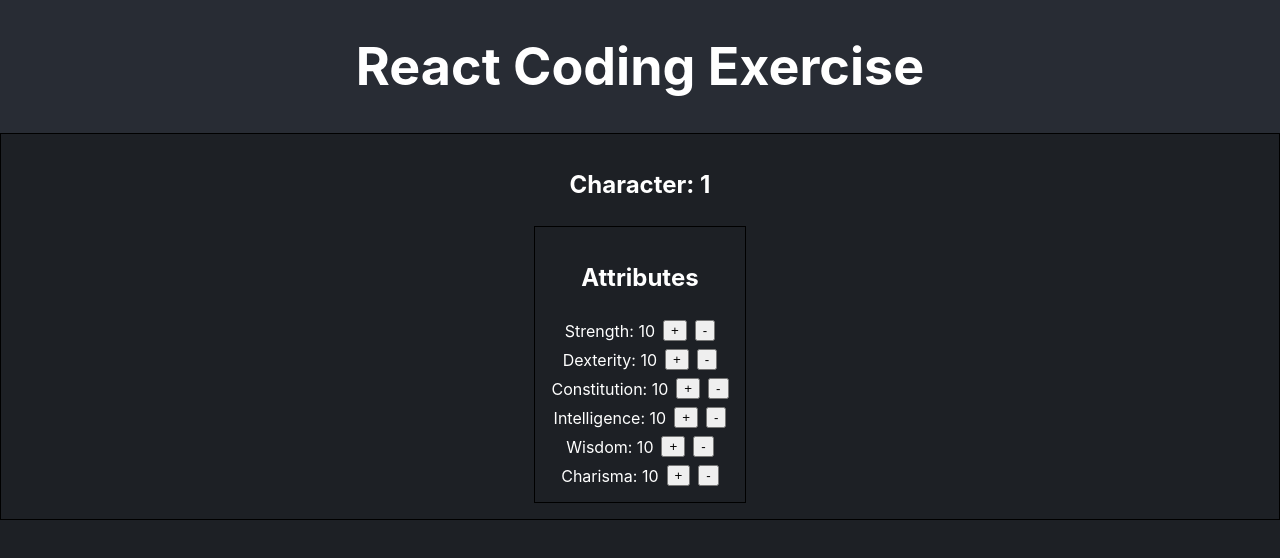
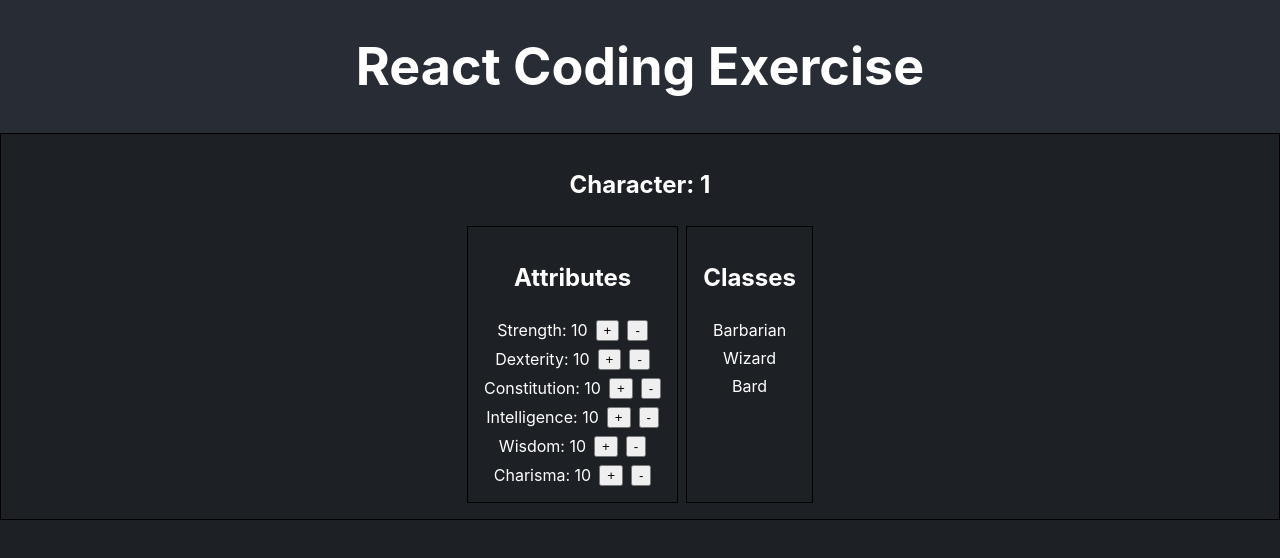
Before and after one commit to RogerKazma/recruiting-webapp-character, a React (Create React App) app: page / in a window 1280 px wide. Shown: the top 558 px of the page. Built offline with nearby package versions, Linux system fonts and the light colour scheme.

Commit message:
Add ClassList

```diff
--- a/src/common_components/Row.js
+++ b/src/common_components/Row.js
@@ -2,7 +2,7 @@ import React from "react";
 
 export default function Row({
   gap = "8px",
-  alignItems = "center",
+  alignItems = "stretch",
   justifyContent = "center",
   children,
 }) {
--- a/src/components/CharacterSheet.js
+++ b/src/components/CharacterSheet.js
@@ -1,10 +1,11 @@
 import { useState } from "react";
-import { ATTRIBUTE_LIST, DEFAULT_ATTRIBUTE_VALUE } from "../consts";
+import { ATTRIBUTE_LIST, CLASS_LIST, DEFAULT_ATTRIBUTE_VALUE } from "../consts";
 import AttributeList from "./AttributeList";
 import React from "react";
 import Card from "../common_components/Card";
 import Col from "../common_components/Col";
 import Row from "../common_components/Row";
+import ClassList from "./ClassList";
 
 const initialAttributes = ATTRIBUTE_LIST.reduce((obj, attribute) => {
   obj[attribute] = DEFAULT_ATTRIBUTE_VALUE;
@@ -28,6 +29,8 @@ export default function CharacterSheet({ characterName }) {
     });
   }
 
+  function handleSelectClass() {}
+
   return (
     <Card>
       <Col>
@@ -38,6 +41,11 @@ export default function CharacterSheet({ characterName }) {
             onIncrement={handleIncrement}
             onDecrement={handleDecrement}
           />
+          <ClassList
+            classes={CLASS_LIST}
+            attributes={attributes}
+            onSelectClass={handleSelectClass}
+          />
         </Row>
       </Col>
     </Card>
--- /dev/null
+++ b/src/components/Class.js
@@ -0,0 +1,28 @@
+import React from "react";
+
+function classIsUsable(classAttributes, characterAttributes) {
+  for (let attributeName in classAttributes) {
+    if (
+      !characterAttributes.hasOwnProperty(attributeName) ||
+      characterAttributes[attributeName] < classAttributes[attributeName]
+    ) {
+      return false;
+    }
+  }
+  return true;
+}
+
+export default function Class({
+  className,
+  classAttributes,
+  characterAttributes,
+  onSelect,
+}) {
+  const usableClass = classIsUsable(classAttributes, characterAttributes);
+
+  return (
+    <div onClick={onSelect} style={usableClass ? { color: "green" } : {}}>
+      {className}
+    </div>
+  );
+}
--- /dev/null
+++ b/src/components/ClassList.js
@@ -0,0 +1,22 @@
+import React from "react";
+import Card from "../common_components/Card";
+import Col from "../common_components/Col";
+import Class from "./Class";
+
+export default function ClassList({ classes, attributes, onSelectClass }) {
+  return (
+    <Card>
+      <Col>
+        <h2>Classes</h2>
+        {Object.entries(classes).map(([className, classAttributes]) => (
+          <Class
+            className={className}
+            classAttributes={classAttributes}
+            characterAttributes={attributes}
+            onSelect={onSelectClass}
+          />
+        ))}
+      </Col>
+    </Card>
+  );
+}
```
